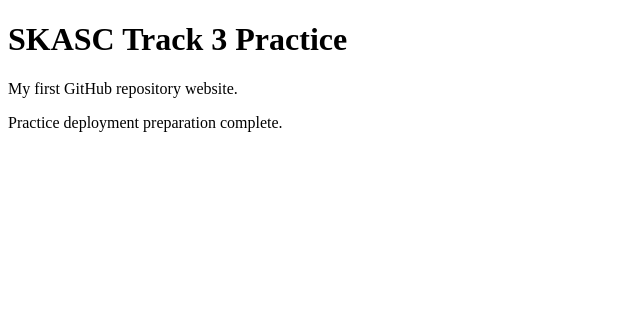
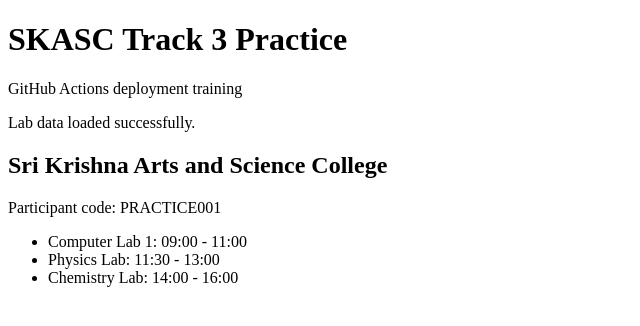
Before and after one commit to saravanan0515/demohack, a plain HTML site: page site/index.html in a window 1280 px wide. Shown: the whole page, without its empty margins (0-640 px from the left). Drawn offline with Linux system fonts and the light colour scheme.

Commit message:
Update index.html with new content and script

```diff
--- a/site/index.html
+++ b/site/index.html
@@ -7,7 +7,8 @@
 </head>
 <body>
   <h1>SKASC Track 3 Practice</h1>
-  <p>My first GitHub repository website.</p>
-  <p id="status">Practice deployment preparation complete.</p>
+  <p>GitHub Actions deployment training</p>
+  <p id="status">Loading college data...</p>
+  <script src="./app.js"></script>
 </body>
 </html>
```
